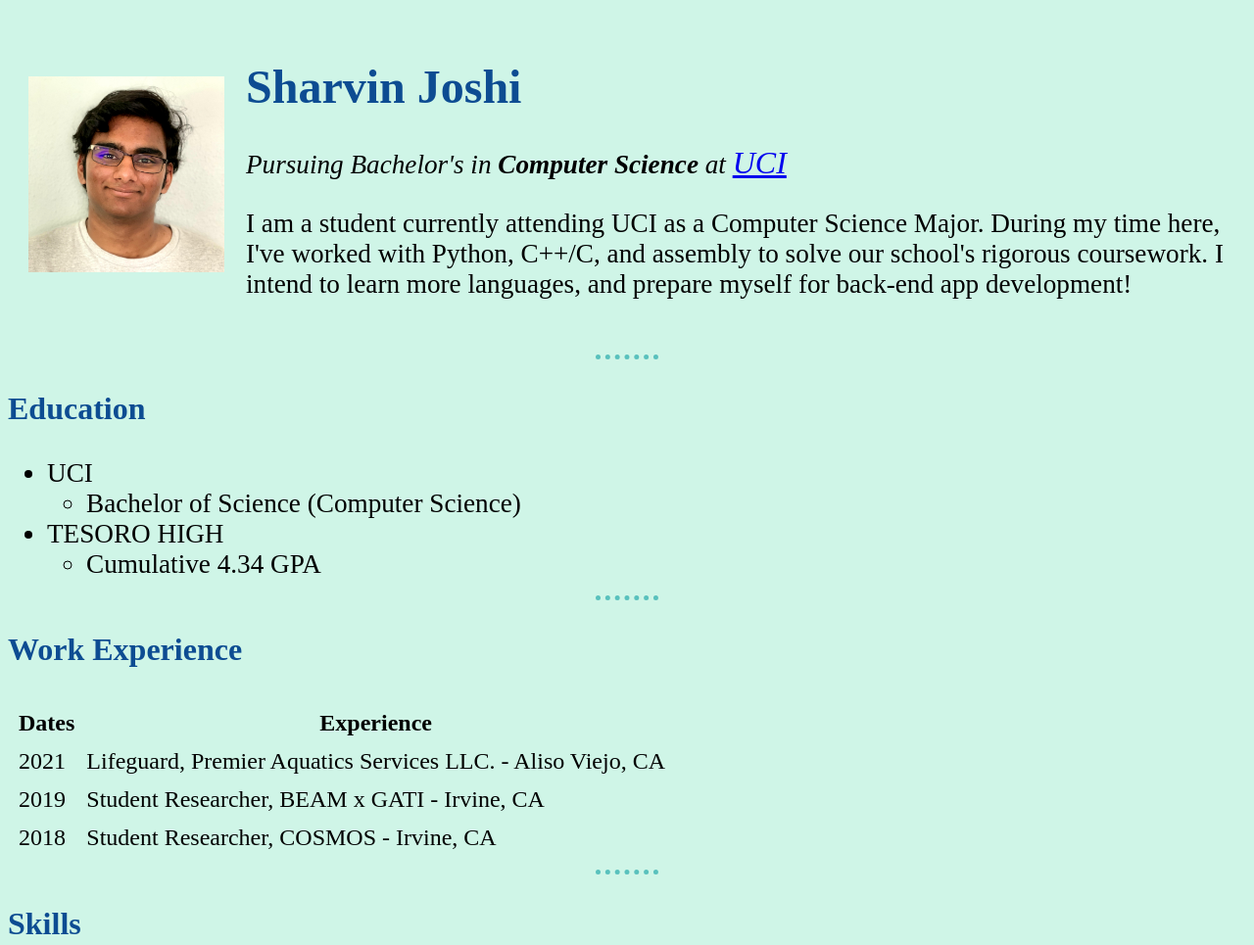
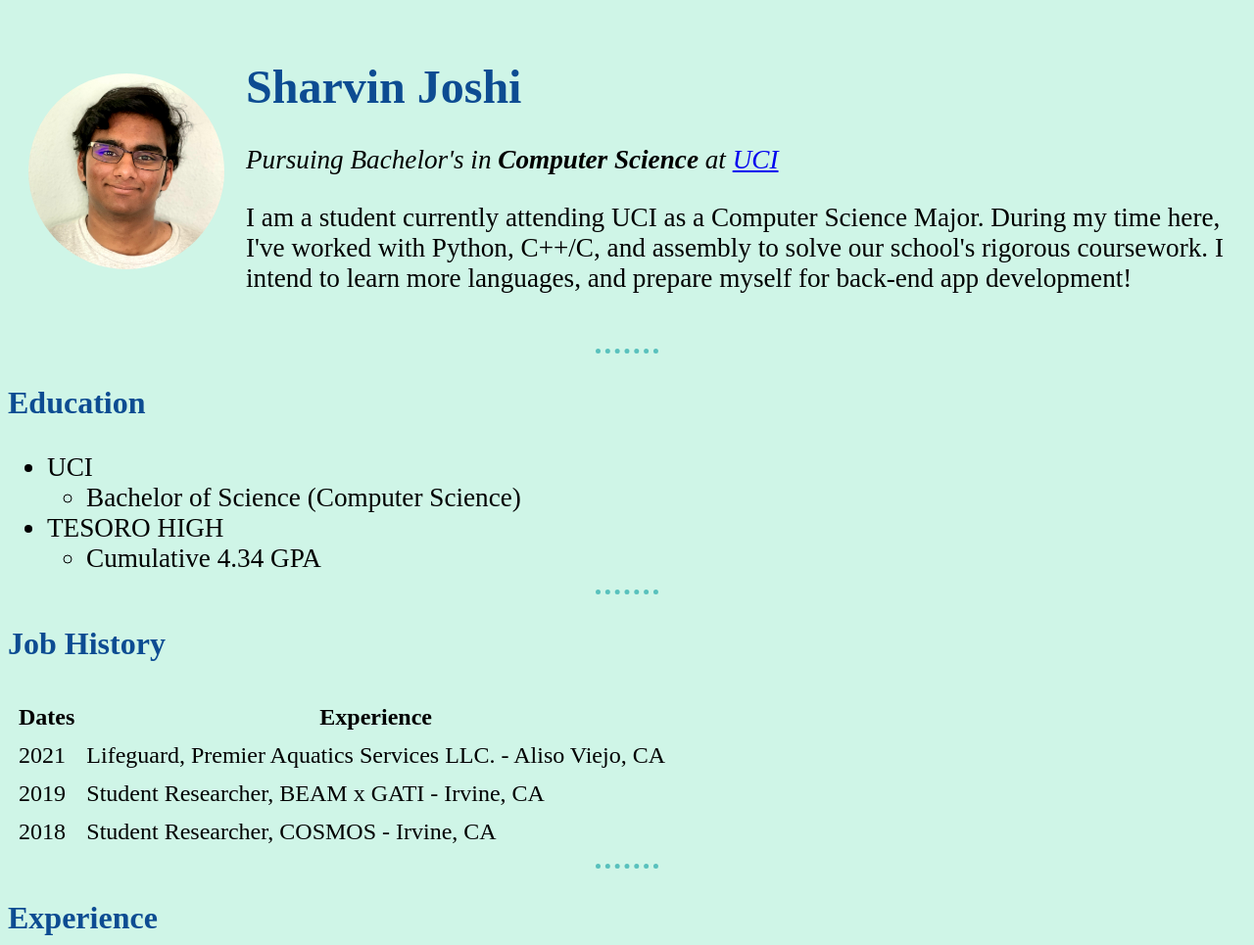
Before and after one commit to sharvdawg/Sharvin-Joshi-Personal-Website, a plain HTML site: page index.html in a window 1280 px wide. Shown: the top 965 px of the page at 98% size. Drawn offline with Linux system fonts and the light colour scheme; files whose address does not match are found by name.

Commit message:
Update index.html

```diff
--- a/index.html
+++ b/index.html
@@ -14,11 +14,11 @@
 <body> <!-- This is example of inline CSS manipulation -->
   <table cellspacing="20">
     <tr>
-      <td><img src="UCI ID photo.jpg" alt="Old Picture of Sharvin" width="200" height="200"></td>
+      <td><img class="circular_img" src="UCI ID photo.jpg" alt="Old Picture of Sharvin" width="200" height="200"></td>
       <td>
         <h1>Sharvin Joshi</h1>
 
-        <p><em>Pursuing Bachelor's in <strong>Computer Science</strong> at <a href="https://uci.edu/">UCI</a></em></p>
+        <p><em>Pursuing Bachelor's in <strong>Computer Science</strong> at <a style="font-size: 1.7rem;" href="https://uci.edu/">UCI</a></em></p>
 
         <p>I am a student currently attending UCI as a Computer Science Major. During my time here, I've worked with Python, C++/C, and assembly to solve our school's rigorous coursework. I intend to learn more languages, and prepare myself for
           back-end app development!</p>
@@ -40,7 +40,7 @@
   </ul>
   <hr>
 
-  <h3>Work Experience</h3>
+  <h3>Job History</h3>
   <table cellspacing=10>
     <thead>
       <th>Dates</th>
@@ -65,7 +65,8 @@
     </tfoot>
   </table>
   <hr>
-  <h3>Skills</h3>
+
+  <h3>Experience</h3>
   <table cellspacing=10>
     <tr>
       <td>Python</td>
```
